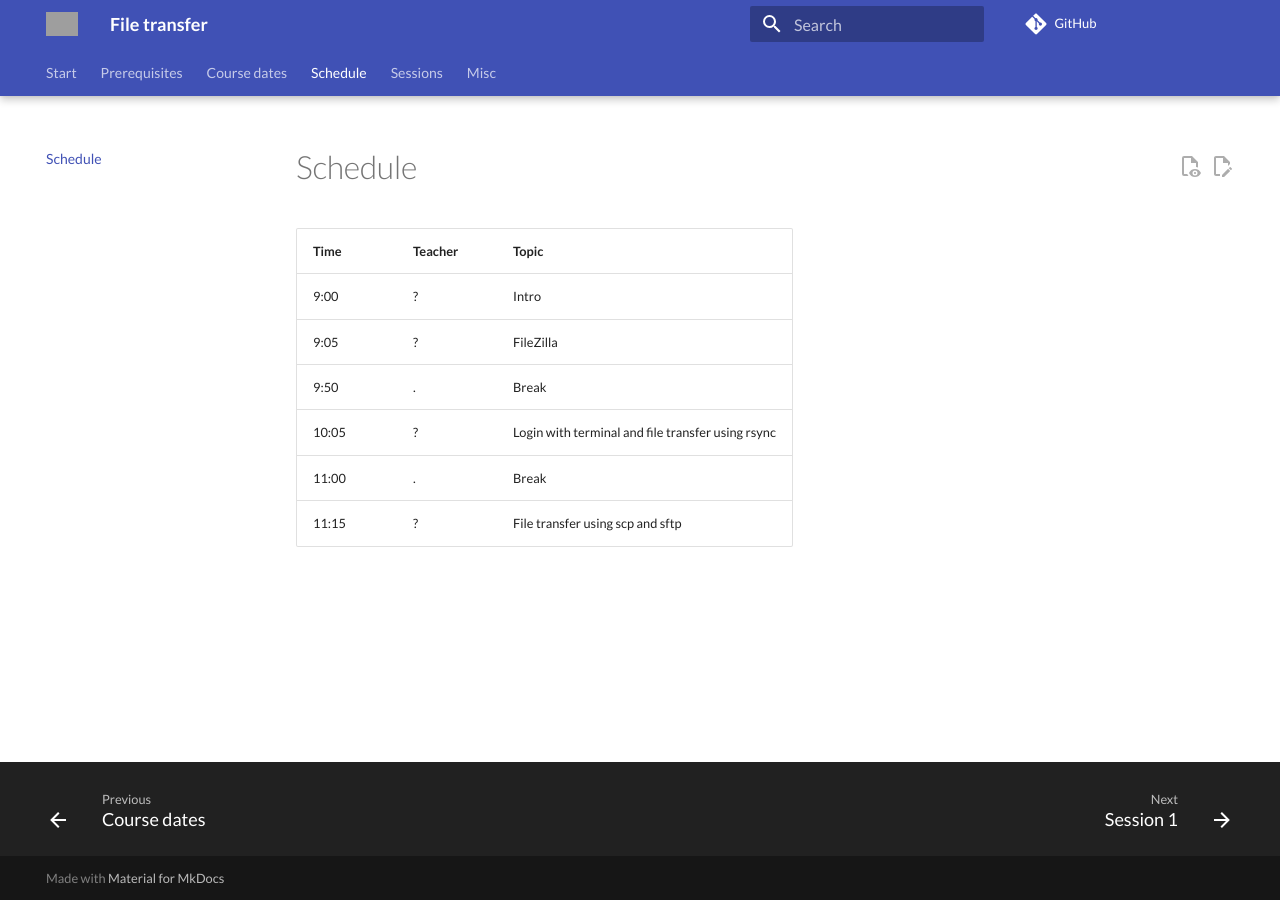
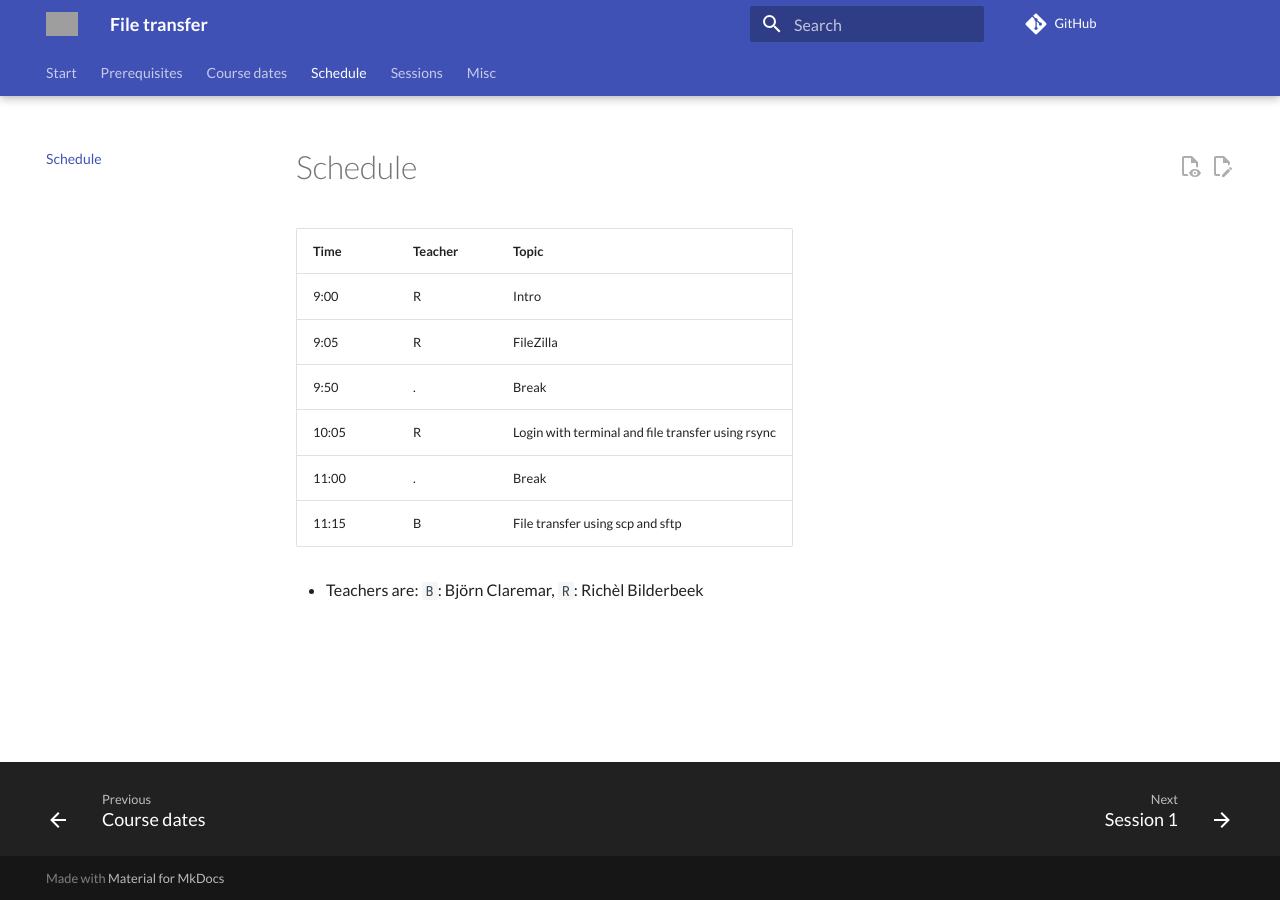
Before and after one commit to UPPMAX/naiss_file_transfer_course, an MkDocs documentation site: the page built from docs/schedule.md, in a window 1280 px wide. Built offline with MkDocs 1.6.1 and Material for MkDocs 9.7.7, drawn with Linux system fonts in a browser that asks for light colours; comment, search, counter and statistics services are not loaded; grey boxes are pictures that could not be loaded.

Commit message:
Fill in schedule #21

```diff
--- a/docs/schedule.md
+++ b/docs/schedule.md
@@ -8,9 +8,11 @@ tags:
 
 Time |Teacher|Topic
 -----|-------|-------------------------------------------------
-9:00 |?      |Intro
-9:05 |?      |FileZilla
+9:00 |R      |Intro
+9:05 |R      |FileZilla
 9:50 |.      |Break
-10:05|?      |Login with terminal and file transfer using rsync
+10:05|R      |Login with terminal and file transfer using rsync
 11:00|.      |Break
-11:15|?      |File transfer using scp and sftp
+11:15|B      |File transfer using scp and sftp
+
+- Teachers are: `B`: Björn Claremar, `R`: Richèl Bilderbeek
```
